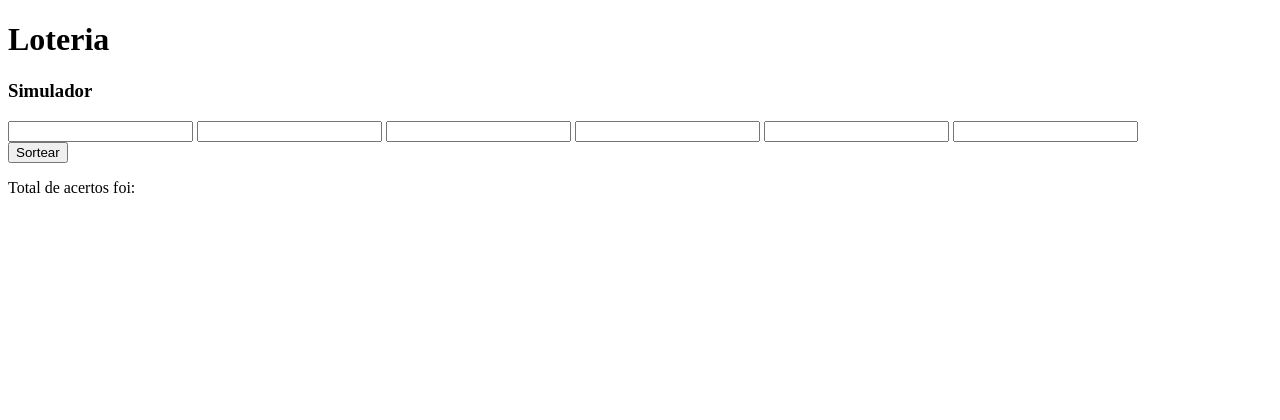
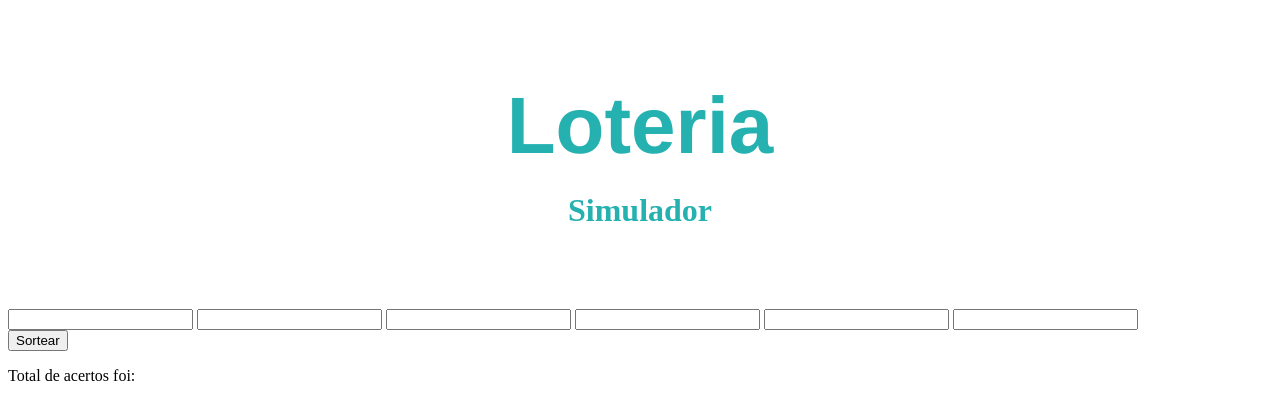
Before and after one commit to la12234/Loteria---Simulador, a plain HTML site: page index.html in a window 1280 px wide. Drawn offline with Linux system fonts and the light colour scheme.

Commit message:
criação do css

```diff
--- a/index.html
+++ b/index.html
@@ -5,6 +5,8 @@
     <meta http-equiv="X-UA-Compatible" content="IE=edge">
     <meta name="viewport" content="width=device-width, initial-scale=1.0">
     <title>Simulador de Loteria</title>
+    <link rel="stylesheet" href="styles.css">
+
 </head>
 <body>
     <header>
--- /dev/null
+++ b/styles.css
@@ -0,0 +1,19 @@
+header{
+    text-align: center;
+    margin-top: 80px;
+    margin-bottom: 80px;
+    color: rgb(38, 177, 177);
+}
+
+header > h1{
+    font-size: 5rem;
+    font-family: 'Franklin Gothic Medium', 'Arial Narrow', Arial, sans-serif;
+    font-weight: bold;
+    margin-bottom: 20px;
+
+}
+
+header > h3{
+    font-size: 2rem;
+    margin-top: 10px;
+}
```
